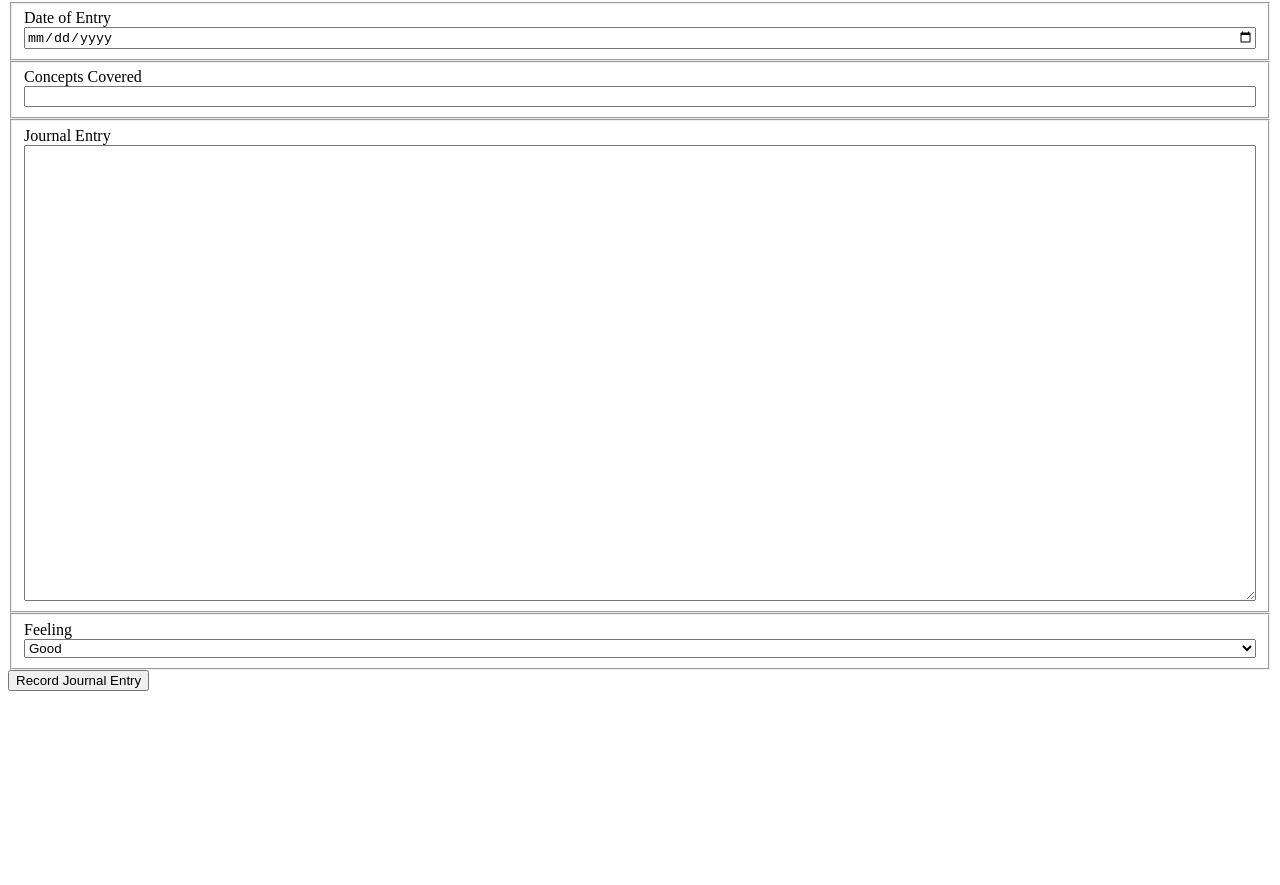
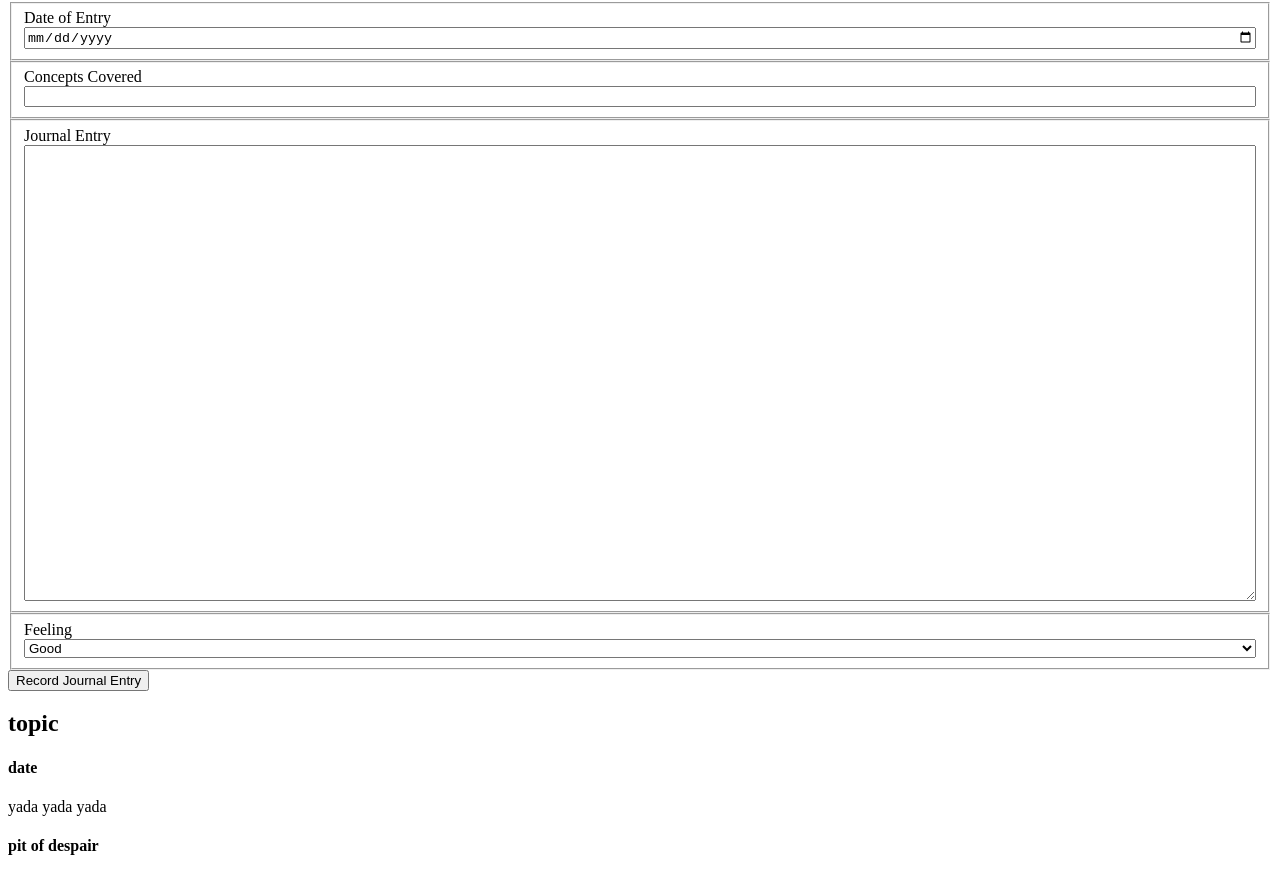
Before and after one commit to mbrownlee/Daily-Journal-2, a plain HTML site: page src/index.html in a window 1280 px wide. Shown: the part 86-971 px from the top of the page. Before the commit the page ends 800 px from the top, so only its background shows below. Drawn offline with Linux system fonts and the light colour scheme.

Commit message:
worked on master gah

```diff
--- a/src/index.html
+++ b/src/index.html
@@ -36,6 +36,9 @@
 
 
     </form>
+    <article class="entryLog">
+
+    </article>
     <script src="scripts/journal.js"></script>
 </body>
 </html>
--- a/src/scripts/journal.js
+++ b/src/scripts/journal.js
@@ -2,13 +2,39 @@
     Define the keys and value for a JavaScript object that
     represents a journal entry about what you learned today
 */
-const journalEntry = {
+const journalEntry = [
+    {
     date: "date",
     topic: "topic",
     entry: "yada yada yada",
     mood: "pit of despair"
 }
+]
 
 const entries = []
 
 entries.push(journalEntry)
+
+
+
+const makeJournalEntryComponent = (journalEntry) => {
+
+    return `
+    <div class="entry">
+    <h2>${journalEntry.topic}</h2>
+    <h4>${journalEntry.date}</h4>
+    <p>${journalEntry.entry}</p>
+    <h4>${journalEntry.mood}</h4>
+    </div>`
+
+
+}
+const entryContainer = document.querySelector(".entryLog")
+
+const renderJournalEntries = (entries) => {
+    entryContainer.innerHTML = ""
+    entries.forEach(entry => entryContainer.innerHTML += makeJournalEntryComponent(entry))
+}
+
+// Invoke the render function
+renderJournalEntries(journalEntry)
```
